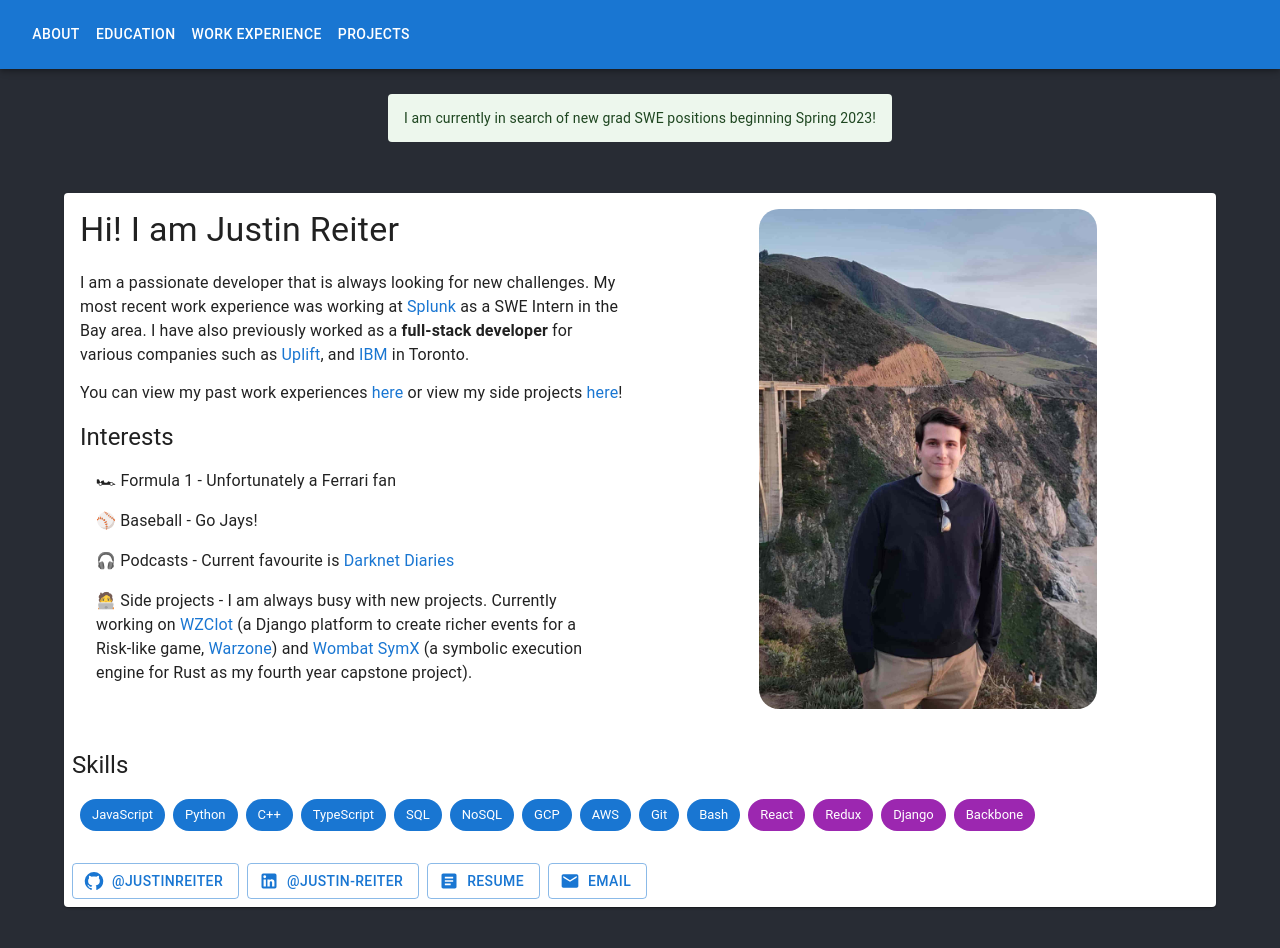
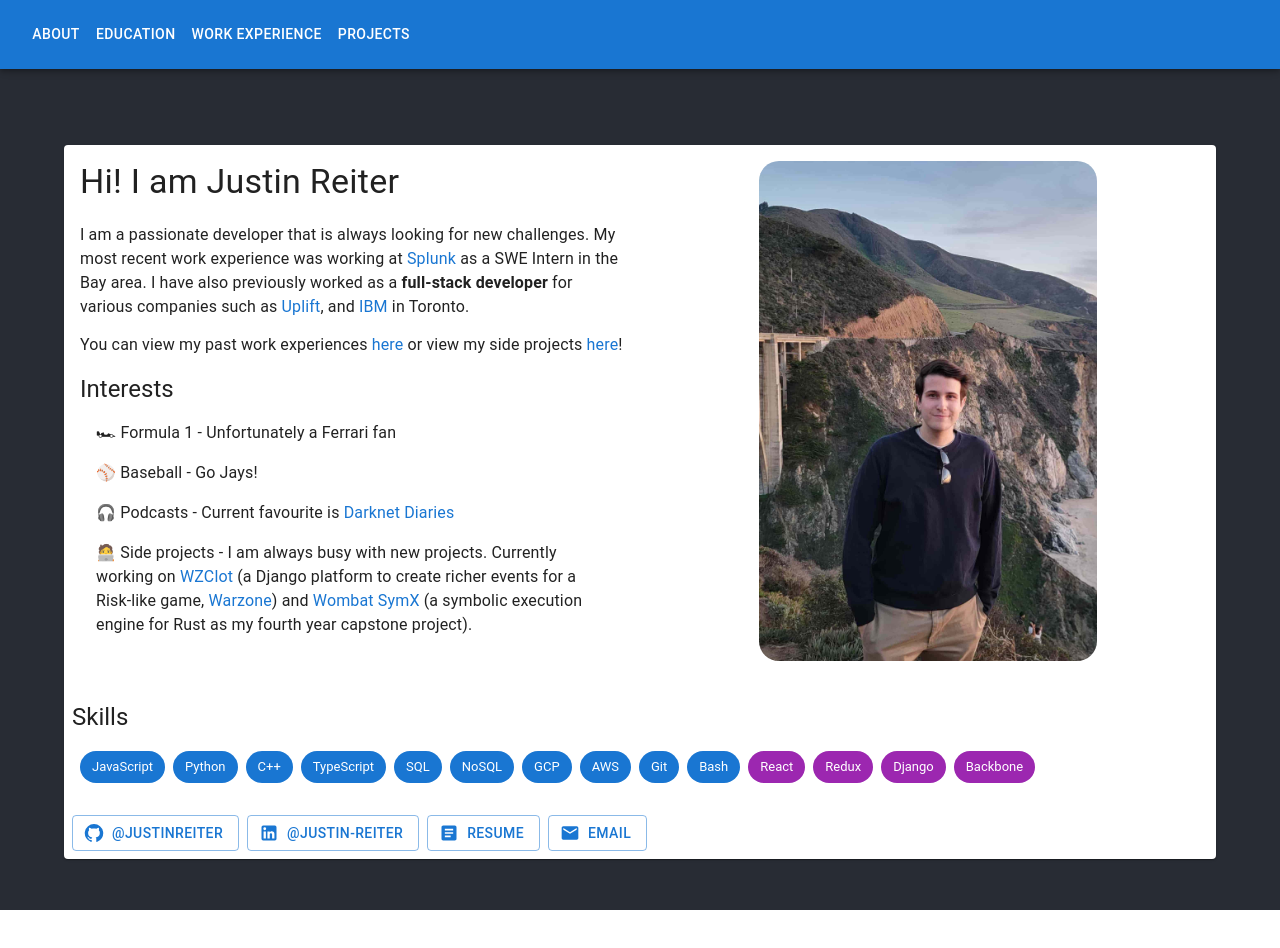
Before and after one commit to JustinReiter/JustinReiter.github.io, a React (Create React App) app: page / in a window 1280 px wide. Shown: the top 948 px of the page. After the commit the page ends 910 px from the top, so only its background shows below. Built offline with nearby package versions, Linux system fonts and the light colour scheme.

Commit message:
Remove looking for new grad alert

```diff
--- a/src/App.tsx
+++ b/src/App.tsx
@@ -10,9 +10,9 @@ function App() {
     <div className="App-body">
       <Header />
       <div className='App-header'>
-        <Alert icon={false} severity="success">
+        {/* <Alert icon={false} severity="success">
           I am currently in search of new grad SWE positions beginning Spring 2023!
-        </Alert>
+        </Alert> */}
         <div className='App-content'>
           <Outlet />
         </div>
```
